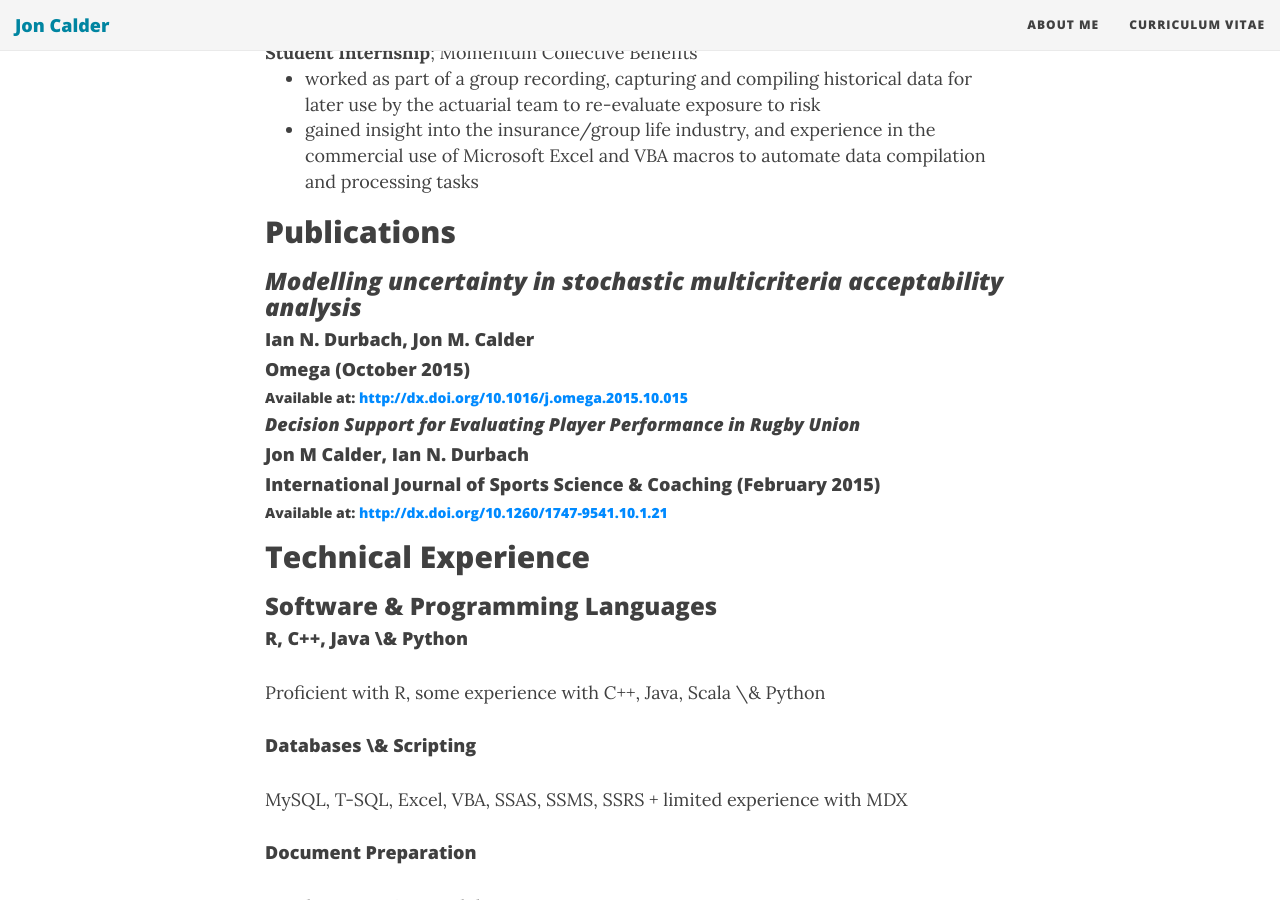
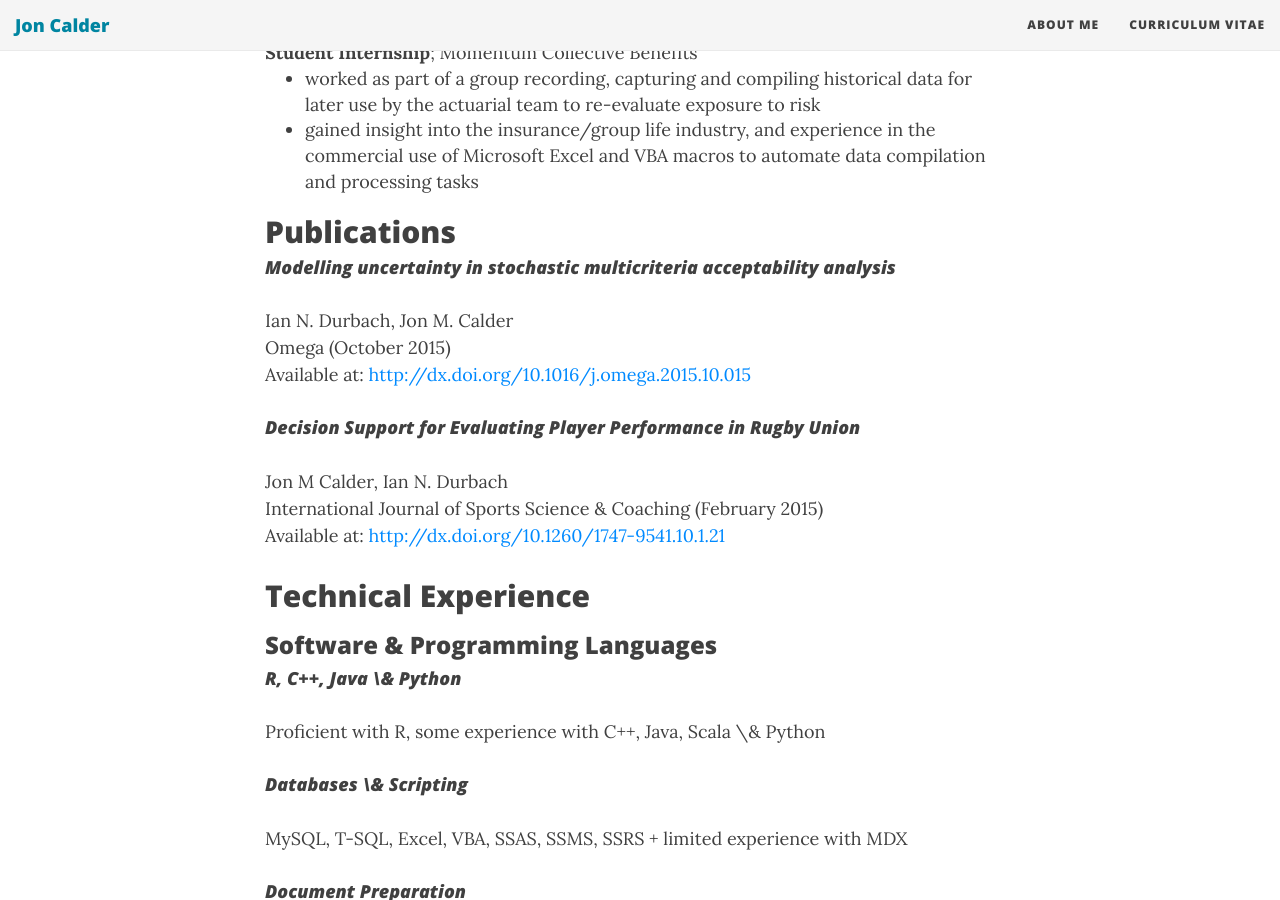
Before and after one commit to jonmcalder/jonmcalder.github.io, a Jekyll site: the page built from cv.md, in a window 1280 px wide and 900 px high, scrolled down 1610 px. Built offline with Jekyll 4.4.1, drawn with Linux system fonts in a browser that asks for light colours; nearby versions of some CDN libraries.

Commit message:
Update cv.md
Still fixing formatting.

```diff
--- a/cv.md
+++ b/cv.md
@@ -62,29 +62,29 @@
 Publications
 ------------
 
-### _Modelling uncertainty in stochastic multicriteria acceptability analysis_
-#### Ian N. Durbach, Jon M. Calder
-#### Omega (October 2015)
-##### Available at: [http://dx.doi.org/10.1016/j.omega.2015.10.015](http://dx.doi.org/10.1016/j.omega.2015.10.015)
+#### _Modelling uncertainty in stochastic multicriteria acceptability analysis_
+Ian N. Durbach, Jon M. Calder
+Omega (October 2015)
+Available at: [http://dx.doi.org/10.1016/j.omega.2015.10.015](http://dx.doi.org/10.1016/j.omega.2015.10.015)
 
 #### _Decision Support for Evaluating Player Performance in Rugby Union_
-#### Jon M Calder, Ian N. Durbach
-#### International Journal of Sports Science & Coaching (February 2015)
-##### Available at: [http://dx.doi.org/10.1260/1747-9541.10.1.21](http://dx.doi.org/10.1260/1747-9541.10.1.21)
+Jon M Calder, Ian N. Durbach
+International Journal of Sports Science & Coaching (February 2015)
+Available at: [http://dx.doi.org/10.1260/1747-9541.10.1.21](http://dx.doi.org/10.1260/1747-9541.10.1.21)
 
 Technical Experience
 --------------------
 
 ### Software & Programming Languages
-#### R, C++, Java \& Python
+#### _R, C++, Java \& Python_
 Proficient with R, some experience with C++, Java, Scala \& Python
-#### Databases \& Scripting
+#### _Databases \& Scripting_
 MySQL, T-SQL, Excel, VBA, SSAS, SSMS, SSRS + limited experience with MDX
-#### Document Preparation
+#### _Document Preparation_
 Word, Powerpoint, Markdown, LaTeX
-#### Statistical Packages
+#### _Statistical Packages_
 Some experience with Statistica, SPSS, EViews & Genstat
-#### Web Development
+#### _Web Development_
 Some experience with HTML \& CSS, PHP, Javascript, Wordpress
 
 Education
```
